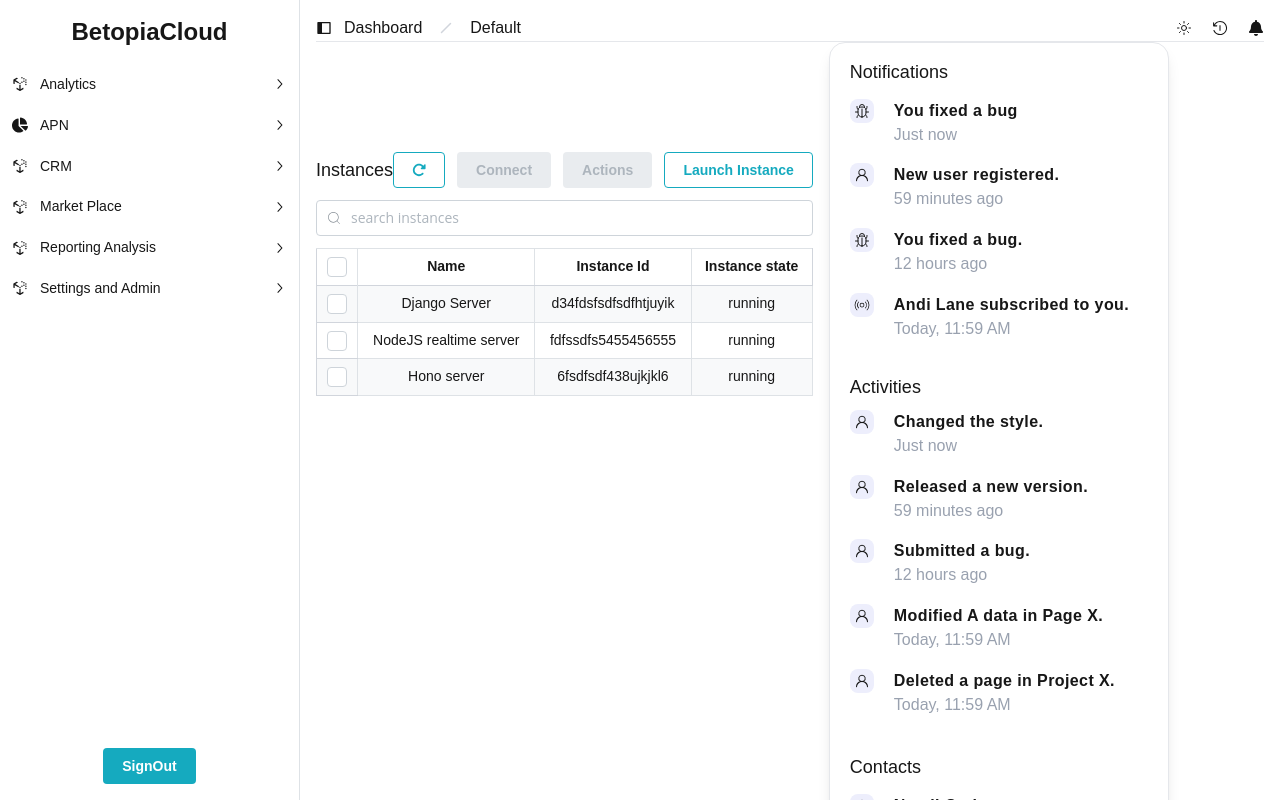
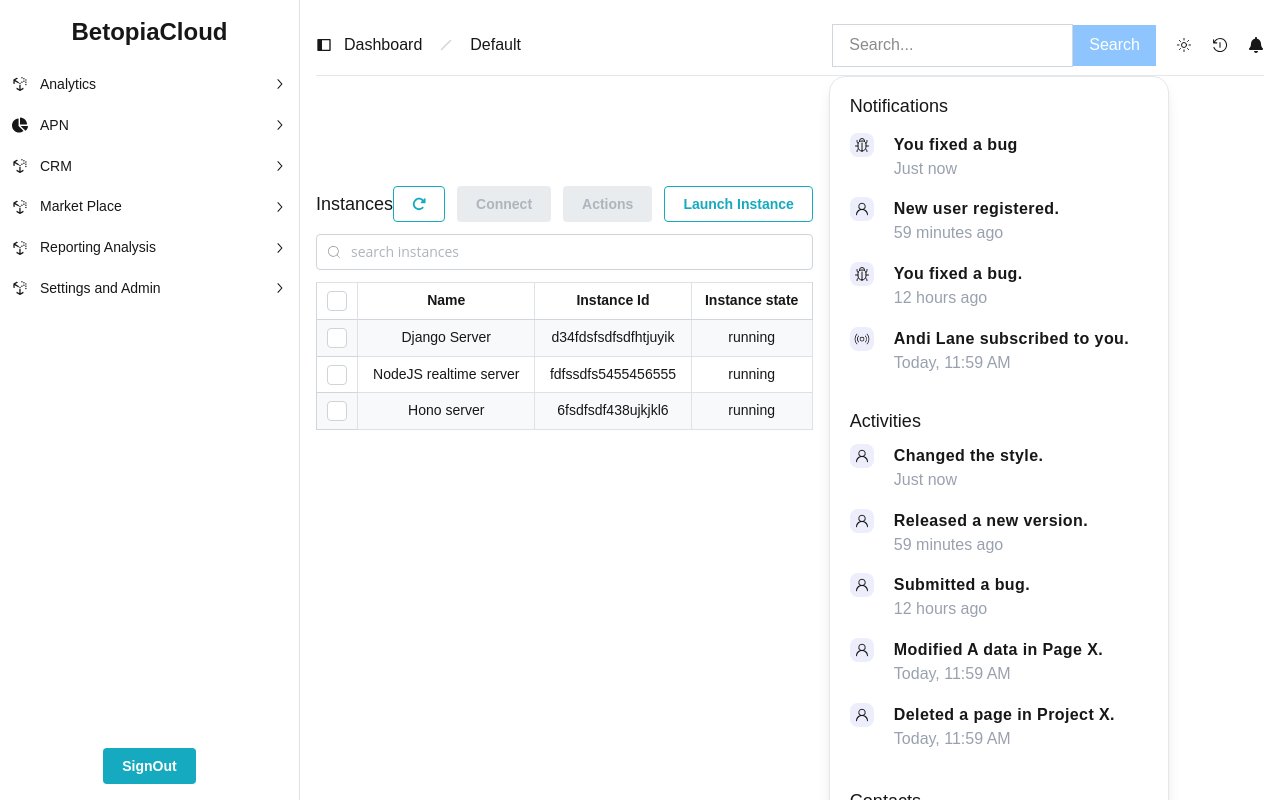
Before and after one commit to albiummid/apn-wareframe, a Next.js app: page /dashboard/instances in a window 1280 px wide. Shown: the top 800 px of the page. Built offline with nearby package versions, Linux system fonts and the light colour scheme.

Commit message:
feat: add search functionality to DashboardHeader and update package-lock.json with react-toastify

```diff
--- a/app/dashboard/dashboard-header.tsx
+++ b/app/dashboard/dashboard-header.tsx
@@ -1,34 +1,42 @@
 import { Burger, Flex, Text } from '@mantine/core'
 import React from 'react'
 import { BsSlash } from "react-icons/bs";
-import Search from './Search';
 import { IoSunnyOutline } from "react-icons/io5";
 import { RxCountdownTimer } from "react-icons/rx";
 import { FaBell } from "react-icons/fa";
 import { RiSideBarLine } from "react-icons/ri";
 
+
 import { RiSideBarFill } from "react-icons/ri";
 
 export default function DashboardHeader({ opened, toggle }: { opened: boolean, toggle: () => void }) {
     return (
-        <Flex className=" border-b border-gray-200  ">
+        <Flex className=" border-b border-gray-200 py-2 ">
 
             <div className='flex justify-between items-center w-full '>
 
                 <div className='flex items-center gap-3 relative'>
                     <div onClick={toggle} className='cursor-pointer'>
-                        {opened?<RiSideBarFill />:<RiSideBarLine />}
+                        {opened ? <RiSideBarFill /> : <RiSideBarLine />}
                     </div>
                     <Text>Dashboard</Text>
                     <BsSlash className='text-2xl text-gray-300' />
                     <h1 className=''>Default</h1>
                 </div>
                 <div>
-                  <div className='flex items-center gap-5'>
-                    <IoSunnyOutline />
-                    <RxCountdownTimer />
-                    <FaBell />
-                  </div>
+                    <div className='flex items-center gap-5'>
+                        <div className='flex items-center '>
+                            <input
+                                type="text"
+                                placeholder="Search..."
+                                className="border border-gray-300 px-4 py-2  w-full max-w-sm focus:outline-none focus:ring-2 focus:ring-blue-500"
+                            />
+                            <button className="bg-blue-300 text-white px-4 py-2  hover:bg-blue-400 transition">Search</button>
+                        </div>
+                        <IoSunnyOutline />
+                        <RxCountdownTimer />
+                        <FaBell />
+                    </div>
                 </div>
             </div>
 
```
Also changed, not shown: 1 other file (tests, documents, lock files or other folders).
